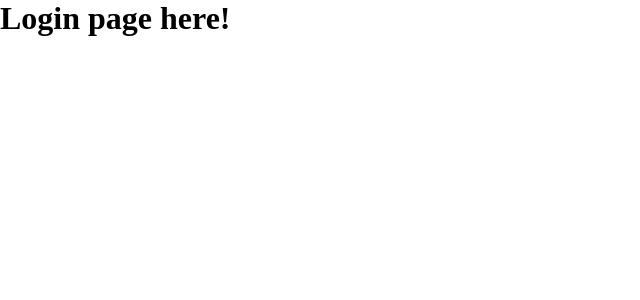
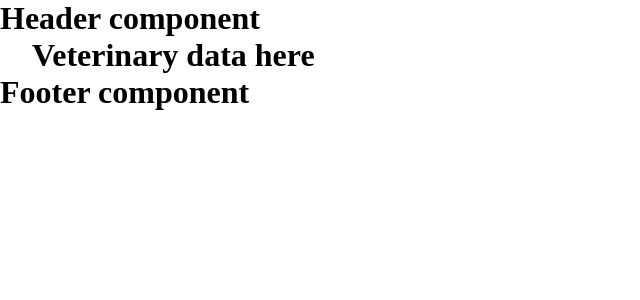
Before and after one commit to dilanrojas/veterinary-app, a React (Vite) app: page / in a window 1280 px wide. Shown: the top 300 px of the page, without its empty margins (0-640 px from the left). Built offline with nearby package versions, Linux system fonts and the light colour scheme.

Commit message:
auth page added

```diff
--- a/src/App.tsx
+++ b/src/App.tsx
@@ -4,6 +4,7 @@
 import ClientProfile from './pages/ClientProfile';
 import PetList from './pages/PetList';
 import PetProfile from './pages/PetProfile';
+import Auth from './pages/Auth';
 import RootLayout from './layouts/RootLayout/RootLayout';
 
 export default function App() {
@@ -15,9 +16,10 @@
           <Route path='/petlist' element={<PetList />} />
           <Route path='/clientprofile' element={<ClientProfile />} />
           <Route path='/petprofile' element={<PetProfile />} />
+          <Route path='/' element={<Welcome />} />
         </Route>
 
-        <Route path='/' element={<Welcome />} />
+        <Route path='/auth' element={<Auth />} />
       </Routes>
     </>
   )
--- /dev/null
+++ b/src/pages/Auth.tsx
@@ -0,0 +1,5 @@
+export default function Auth() {
+  return (
+    <h1>Auth Page</h1>
+  )
+}
--- a/src/pages/Welcome.tsx
+++ b/src/pages/Welcome.tsx
@@ -1,5 +1,5 @@
 export default function Welcome() {
   return (
-    <h1>Login page here!</h1>
+    <h1>Veterinary data here</h1>
   )
 }
```
Also changed, not shown: 1 other file (tests, documents, lock files or other folders).
